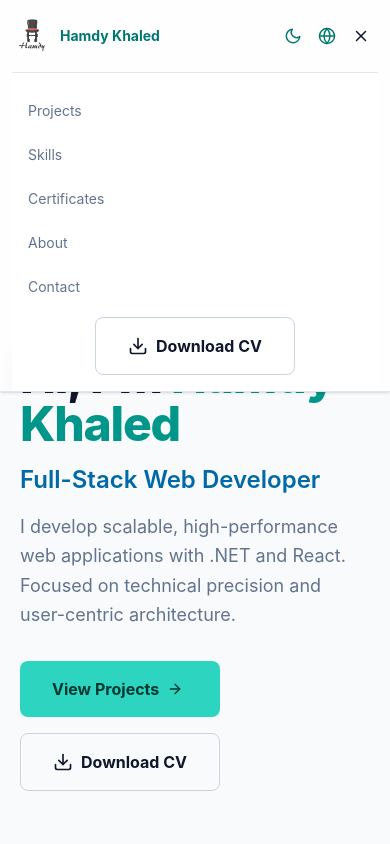
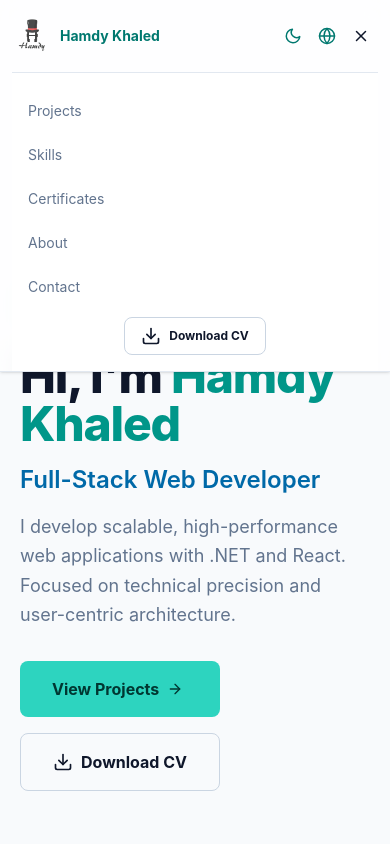
Before and after one commit to HamdyCS/ai-portfolio, a React (Vite) app: page / in a window 390 px wide. Both pictures are taken after a click on the button 361 px from the left and 36 px from the top of the page. Shown: the top 844 px of the page. Built offline with nearby package versions, Linux system fonts and the light colour scheme; a web font is replaced by a local one.

Commit message:
feat(ui): replace email CTA with direct CV PDF download
Replace mailto links with actual PDF download for the CV button in Navbar and HeroSection. Adds CV asset file and updates button styling.

```diff
--- a/src/components/layout/Navbar.tsx
+++ b/src/components/layout/Navbar.tsx
@@ -7,6 +7,7 @@ import { personalInfo } from "../../data/personal";
 import DarkLogo from "../../assets/DarkLogo.png";
 import { useAtom } from "jotai";
 import themeAtom from "../../atoms/themeAtom";
+import cv from "../../assets/cv/hamdy-khaled-fullstack-developer-cv.pdf";
 
 const navItems = [
   { key: "nav.projects", href: "/projects" },
@@ -16,7 +17,13 @@ const navItems = [
   { key: "nav.contact", href: "/contact" },
 ];
 
-const routePages = ["/projects", "/certificates", "/skills", "/about", "/contact"];
+const routePages = [
+  "/projects",
+  "/certificates",
+  "/skills",
+  "/about",
+  "/contact",
+];
 
 export function Navbar() {
   const { t } = useTranslation();
@@ -76,7 +83,9 @@ export function Navbar() {
 
           <div className="flex items-center md:gap-2 sm:gap-0">
             <a
-              href={`mailto:${personalInfo.email}`}
+              href={cv}
+              target="_blank"
+              download="hamdy-khaled-fullstack-developer-cv"
               className="hidden md:flex items-center justify-center gap-2 rounded-lg border border-slate-300 px-4 py-2 font-bold text-slate-900 transition-all hover:bg-slate-200 dark:border-outline dark:text-text-primary dark:hover:bg-surface-highest text-[12px] "
             >
               <Icon name="FiDownload" className="text-[14px]" />
@@ -137,8 +146,9 @@ export function Navbar() {
             })}
             <div className="flex justify-center gap-4 mt-2">
               <a
-                href={`mailto:${personalInfo.email}`}
-                className="flex items-center justify-center gap-2 rounded-lg border border-slate-300 px-8 py-4 font-bold text-slate-900 transition-all hover:bg-slate-200 dark:border-outline dark:text-text-primary dark:hover:bg-surface-highest"
+                href={cv}
+                download="hamdy-khaled-fullstack-developer-cv"
+                className="flex items-center justify-center gap-2 rounded-lg border border-slate-300 px-4 py-2 font-bold text-slate-900 transition-all hover:bg-slate-200 dark:border-outline dark:text-text-primary dark:hover:bg-surface-highest text-[12px]"
               >
                 <Icon name="FiDownload" className="text-[20px]" />
                 {t("hero.downloadCV")}
--- a/src/components/sections/HeroSection.tsx
+++ b/src/components/sections/HeroSection.tsx
@@ -6,6 +6,7 @@ import { personalInfo } from "../../data/personal";
 import HamdyBlackBG from "../../assets/HamdyBlackBG.png";
 import Container from "../layout/Container";
 import { Link } from "react-router-dom";
+import cv from "../../assets/cv/hamdy-khaled-fullstack-developer-cv.pdf";
 
 export function HeroSection() {
   const { t, i18n } = useTranslation();
@@ -99,7 +100,8 @@ export function HeroSection() {
                 <Icon name="FiArrowRight" />
               </Link>
               <a
-                href={`mailto:${personalInfo.email}`}
+                href={cv}
+                download="hamdy-khaled-fullstack-developer-cv"
                 className="flex items-center justify-center gap-2 rounded-lg border border-slate-300 px-8 py-4 font-bold text-slate-900 transition-all hover:bg-slate-200 dark:border-outline dark:text-text-primary dark:hover:bg-surface-highest w-50"
               >
                 <Icon name="FiDownload" className="text-[20px]" />
```
Also changed, not shown: 1 other file (tests, documents, lock files or other folders).
